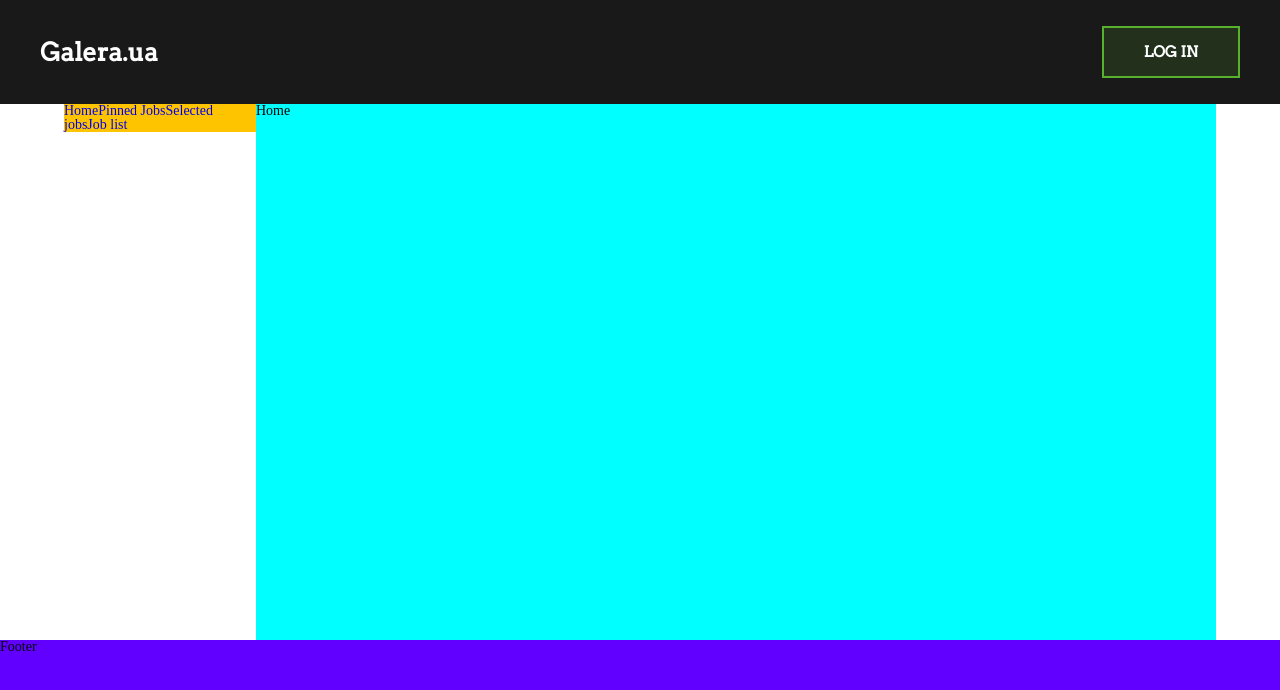
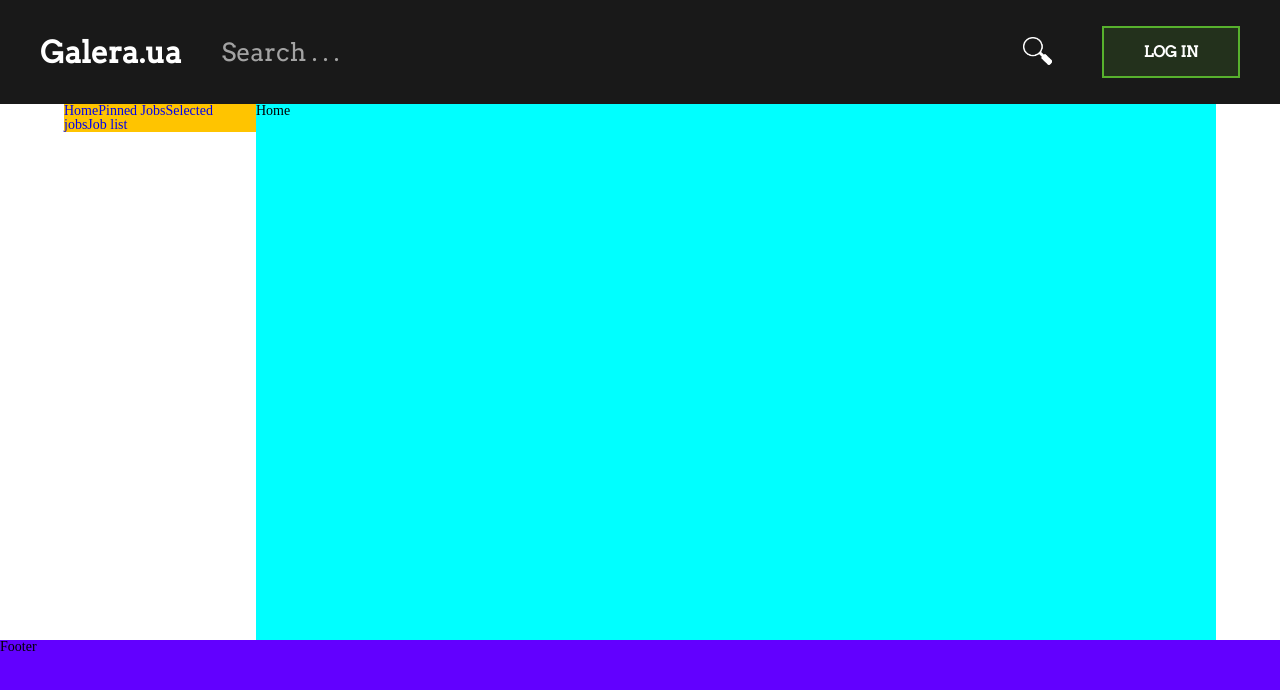
Before and after one commit to kalitovskyyroman/GaleraUA, a React (Create React App) app: page / in a window 1280 px wide. Shown: the top 690 px of the page. Built offline with nearby package versions, Linux system fonts and the light colour scheme.

Commit message:
add search bar

```diff
--- a/src/components/Header/Header.jsx
+++ b/src/components/Header/Header.jsx
@@ -3,6 +3,7 @@ import { useHistory } from 'react-router-dom';
 import StyledHeader from './styles';
 import Title from './Title/Title';
 import Button from '../Button/Button';
+import SearchBar from '../SearchBar/SearchBar';
 import text from './config.json';
 import { paths } from '../../AppConfig';
 
@@ -13,6 +14,7 @@ const Header = () => {
     return (
         <StyledHeader>
             <Title>{text.title}</Title>
+            <SearchBar />
             <Button mode='primary' size='large' onClick={handleOnClick}>
                 {text.enter}
             </Button>
--- a/src/components/Header/Title/styles.js
+++ b/src/components/Header/Title/styles.js
@@ -1,7 +1,7 @@
 import styled from 'styled-components';
 
 const StyledTitle = styled.h1`
-    font-size: 25px;
+    font-size: 30px;
     font-weight: 600;
     color: #ffffff;
 `;
--- /dev/null
+++ b/src/components/SearchBar/SearchBar.jsx
@@ -0,0 +1,12 @@
+import React from 'react';
+import StyledSearchBar, { TextSearchBar, SearchBtn } from './style';
+import config from './config.json';
+
+const Searchbar = () => (
+    <StyledSearchBar>
+        <TextSearchBar placeholder={config.searchPlaceholder} />
+        <SearchBtn />
+    </StyledSearchBar>
+);
+
+export default Searchbar;
--- /dev/null
+++ b/src/components/SearchBar/config.json
@@ -0,0 +1,3 @@
+{
+    "searchPlaceholder": "Search . . ."
+}
--- /dev/null
+++ b/src/components/SearchBar/style.js
@@ -0,0 +1,34 @@
+import styled from 'styled-components';
+import img from '../../assets/images/logo/lupa.png';
+
+const StyledSearchBar = styled.div`
+    width: 70%;
+    color: white;
+    display: flex;
+`;
+
+export const TextSearchBar = styled.input`
+    width: 65%;
+    color: #ffffff;
+    font-size: 25px;
+    font-family: 'Arvo', sans-serif;
+    background-color: inherit;
+    width: 100%;
+    ::placeholder {
+        color: #ffffff;
+        opacity: 0.6;
+    }
+`;
+export const SearchBtn = styled.button`
+    padding: 0;
+    color: white;
+    width: 30px;
+    height: 30px;
+    background-color: inherit;
+    background-image: url(${img});
+    background-repeat: no-repeat;
+    background-size: contain;
+    margin-right: 10px;
+`;
+
+export default StyledSearchBar;
```
Also changed, not shown: src/assets/images/logo/lupa.png (added).
